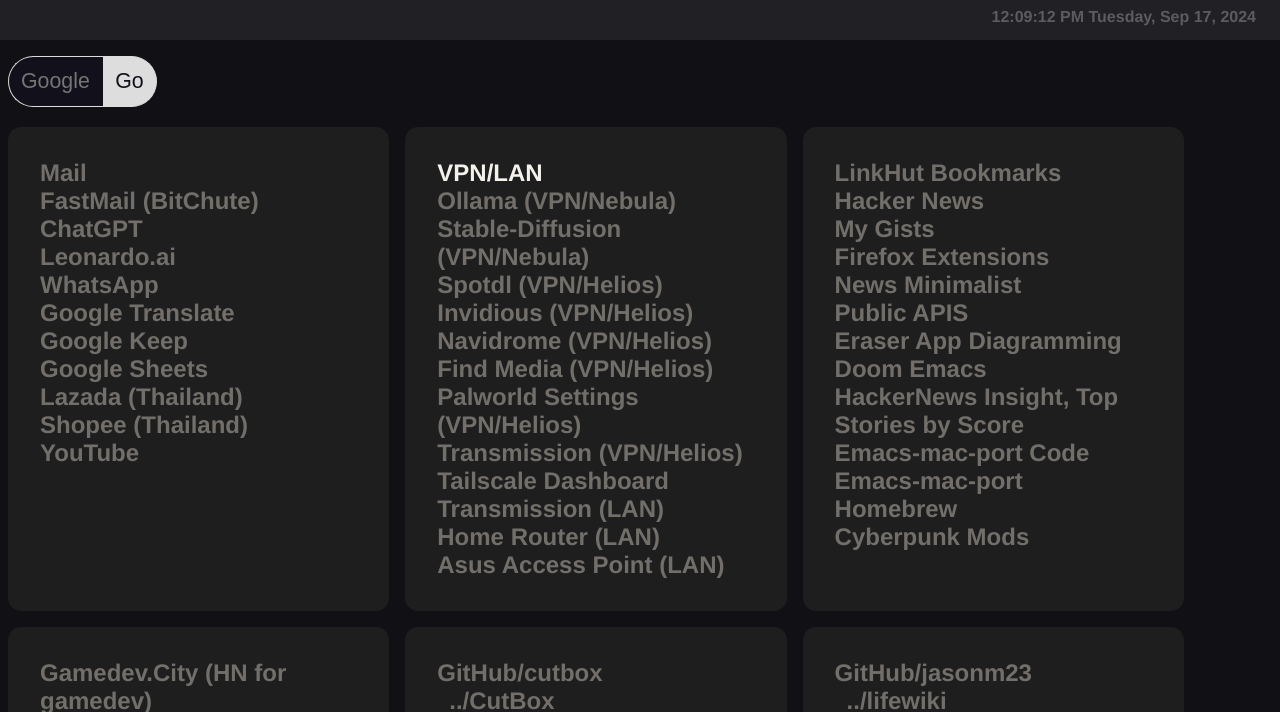
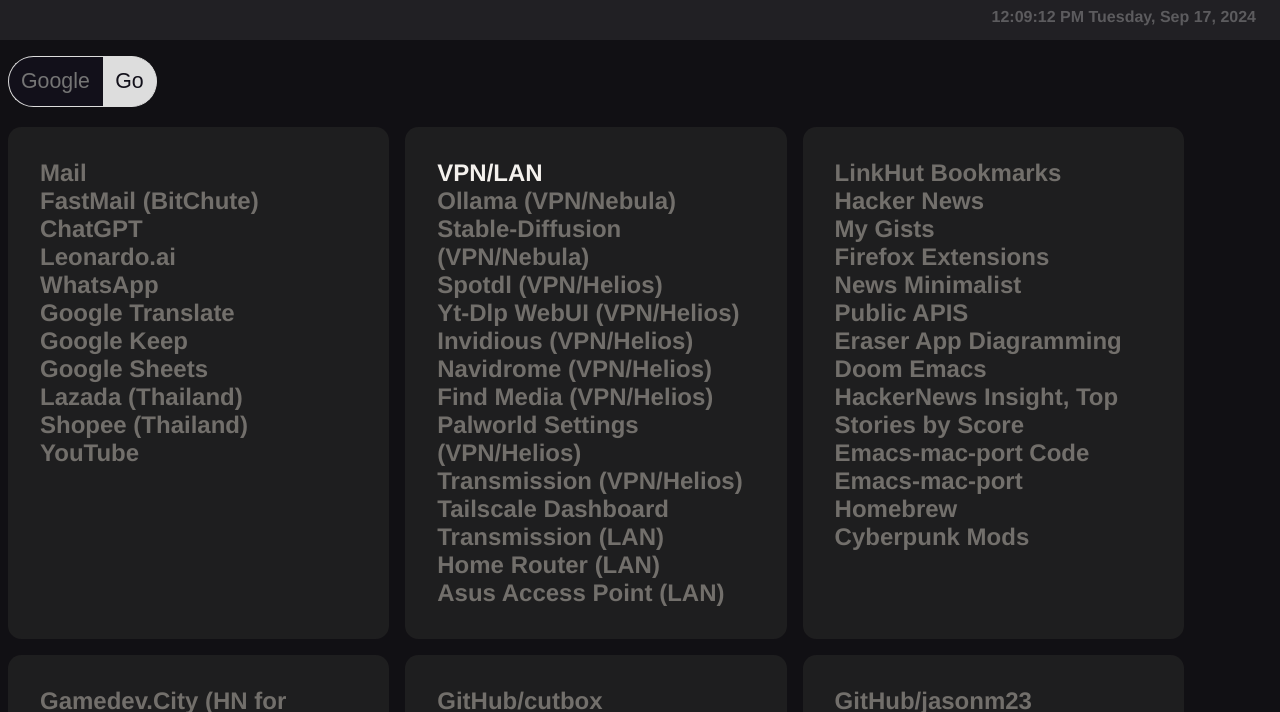
Before and after one commit to ocodo/ocodo, a plain HTML site: page index.html in a window 1280 px wide. Shown: the top 712 px of the page. Drawn offline with Linux system fonts and the light colour scheme.

Commit message:
added Yt-Dlp WebUI (VPN/Helios)

```diff
--- a/index.html
+++ b/index.html
@@ -405,6 +405,7 @@
 <li><a href="http://nebula:8080" target="_blank">Ollama (VPN/Nebula)</a></li>
 <li><a href="http://nebula:7860/" target="_blank">Stable-Diffusion (VPN/Nebula)</a></li>
 <li><a href="http://helios:8800" target="_blank">Spotdl (VPN/Helios)</a></li>
+<li><a href="http://helios:3033" target="_blank">Yt-Dlp WebUI (VPN/Helios)</a></li>
 <li><a href="http://helios:3000" target="_blank">Invidious (VPN/Helios)</a></li>
 <li><a href="http://helios:4533" target="_blank">Navidrome (VPN/Helios)</a></li>
 <li><a href="http://helios:5000/" target="_blank">Find Media (VPN/Helios)</a></li>
```
Also changed, not shown: 1 other file.
